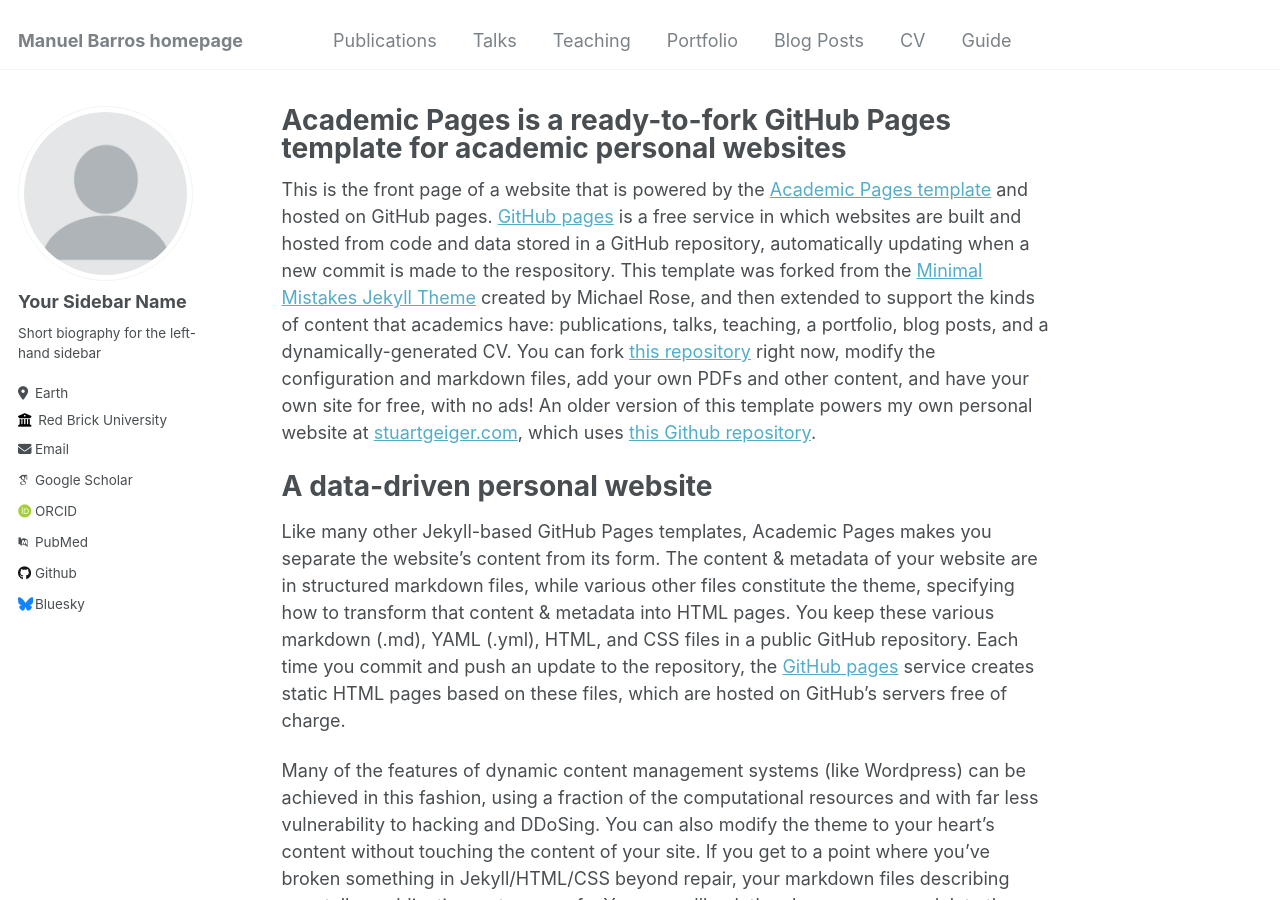
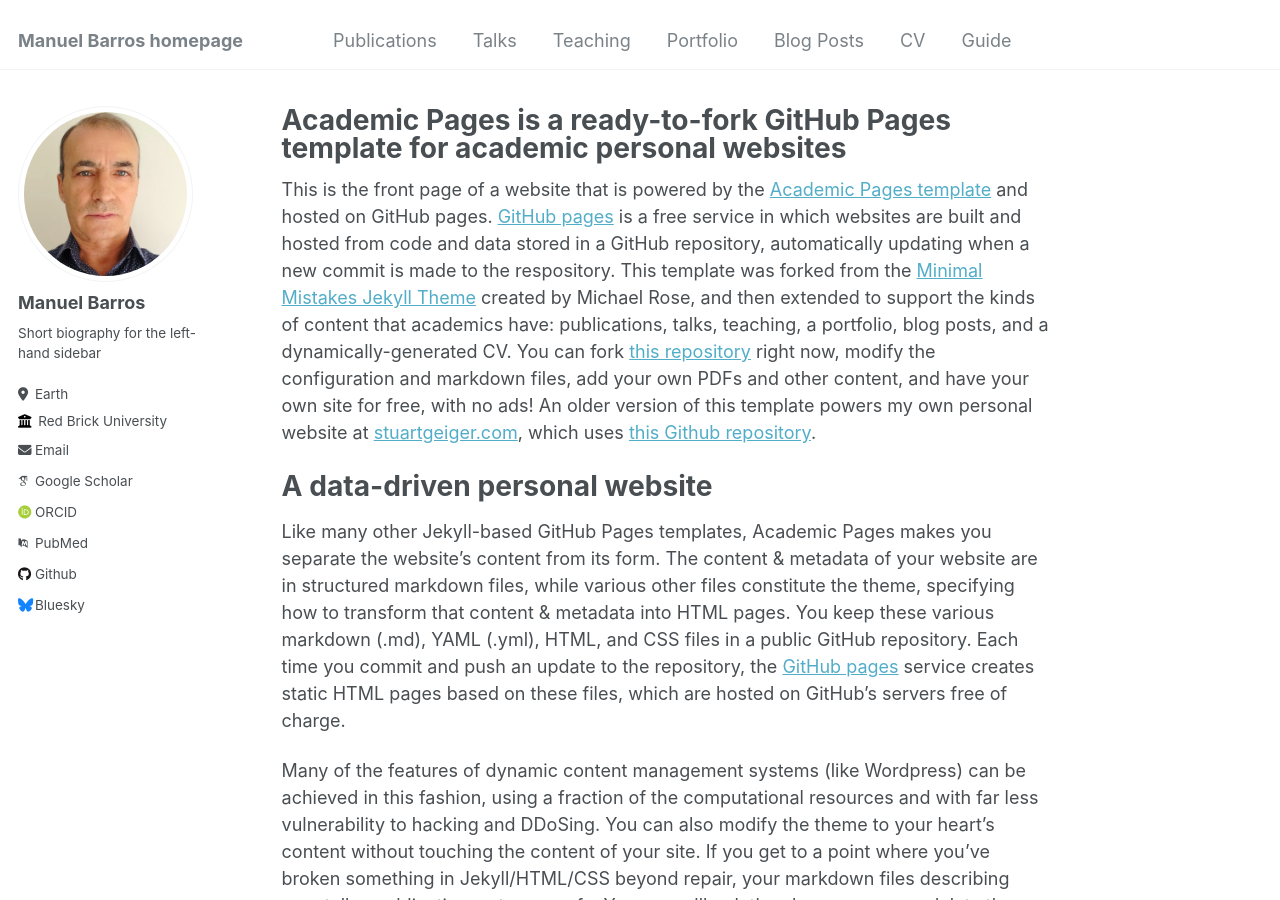
Before and after one commit to fmbarros/fmbarros.github.io, a Jekyll site: the page built from _pages/about.md, in a window 1280 px wide and 900 px high. Built offline with Jekyll 4.4.1, drawn with Linux system fonts in a browser that asks for light colours; some web fonts are replaced.

Commit message:
Update _config.yml

```diff
--- a/_config.yml
+++ b/_config.yml
@@ -21,8 +21,8 @@ repository               : "fmbarros/fmbarros.github.io"
 #               Additional customization can be done by editing /_includes/author-profile.html
 author:
   # Biographic information
-  avatar           : "profile.png"
-  name             : "Your Sidebar Name"
+  avatar           : "manuel-barros-profile.jpg"
+  name             : "Manuel Barros"
   pronouns         : # example: "she/her"
   bio              : "Short biography for the left-hand sidebar"
   location         : "Earth"
```
